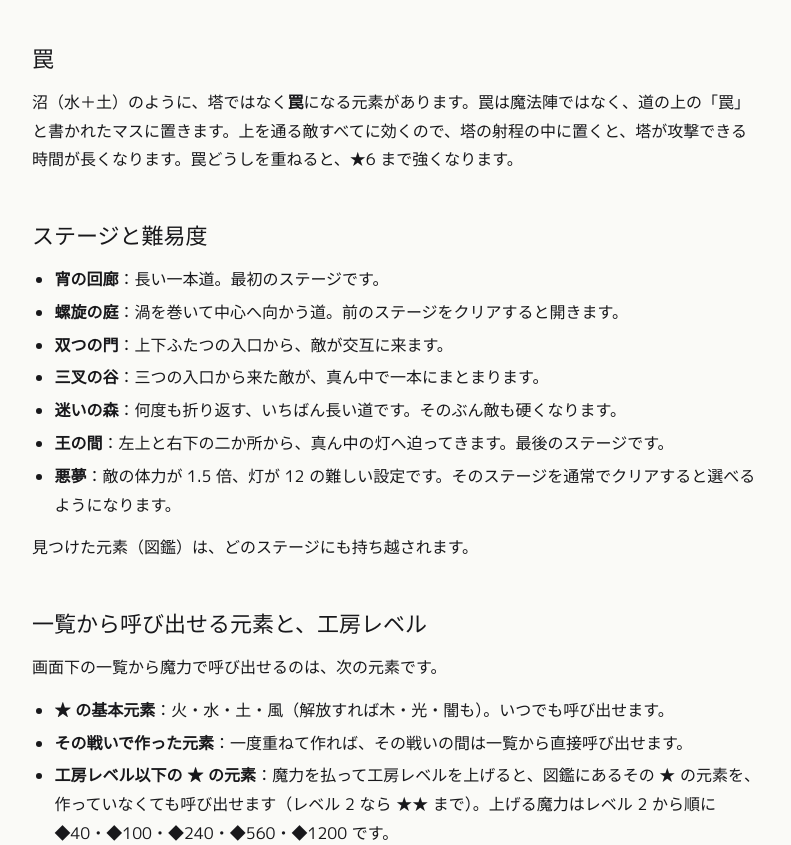
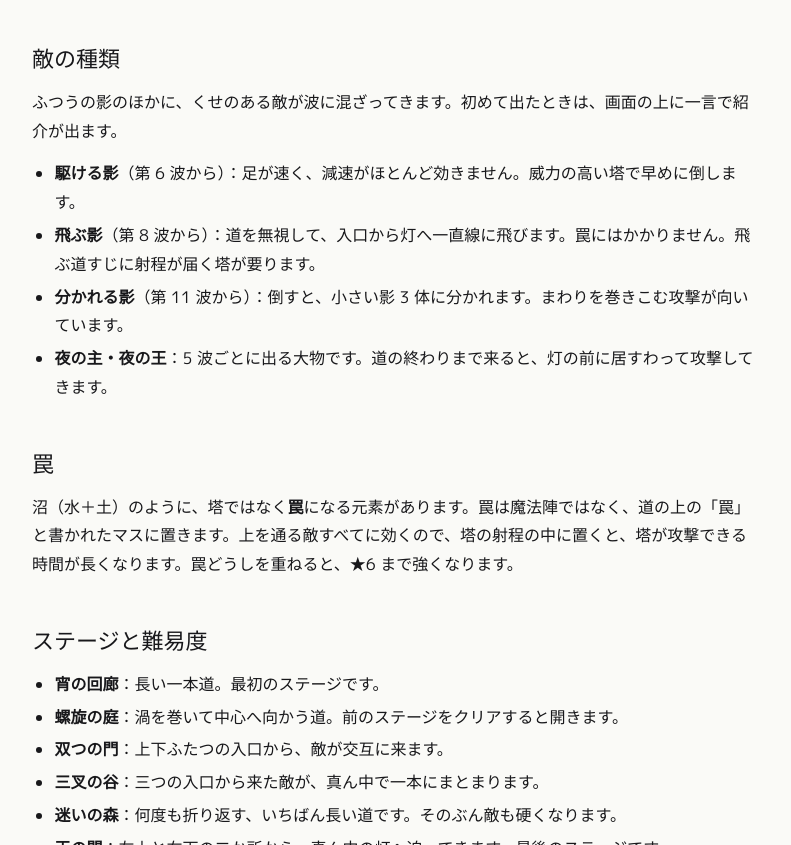
Before and after one commit to shinpoyo/shinpoyo.github.io, a plain HTML site: page works/alchemerge-defense/index.html in a window 1280 px wide. Shown: the part 3580-4425 px from the top of the page, without its empty margins (244-1035 px from the left). Drawn offline with Linux system fonts and the light colour scheme; a web font is replaced by a local one.

Commit message:
アルケマージの紹介ページに「敵の種類」を追加
Co-Authored-By: Claude Fable 5.2 <noreply@anthropic.com>
Claude-Session: https://claude.ai/code/session_01677anw4fRTfkMvYxysWqmY

```diff
--- a/works/alchemerge-defense/index.html
+++ b/works/alchemerge-defense/index.html
@@ -113,6 +113,15 @@
     </tbody>
   </table></div>
 
+  <h2>敵の種類</h2>
+  <p>ふつうの影のほかに、くせのある敵が波に混ざってきます。初めて出たときは、画面の上に一言で紹介が出ます。</p>
+  <ul>
+    <li><strong>駆ける影</strong>（第 6 波から）：足が速く、減速がほとんど効きません。威力の高い塔で早めに倒します。</li>
+    <li><strong>飛ぶ影</strong>（第 8 波から）：道を無視して、入口から灯へ一直線に飛びます。罠にはかかりません。飛ぶ道すじに射程が届く塔が要ります。</li>
+    <li><strong>分かれる影</strong>（第 11 波から）：倒すと、小さい影 3 体に分かれます。まわりを巻きこむ攻撃が向いています。</li>
+    <li><strong>夜の主・夜の王</strong>：5 波ごとに出る大物です。道の終わりまで来ると、灯の前に居すわって攻撃してきます。</li>
+  </ul>
+
   <h2>罠</h2>
   <p>沼（水＋土）のように、塔ではなく<strong>罠</strong>になる元素があります。罠は魔法陣ではなく、道の上の「罠」と書かれたマスに置きます。上を通る敵すべてに効くので、塔の射程の中に置くと、塔が攻撃できる時間が長くなります。罠どうしを重ねると、★6 まで強くなります。</p>
 
```
Also changed, not shown: _src/35-alchemerge-defense.html (+9 -0 lines), 1 other file.
